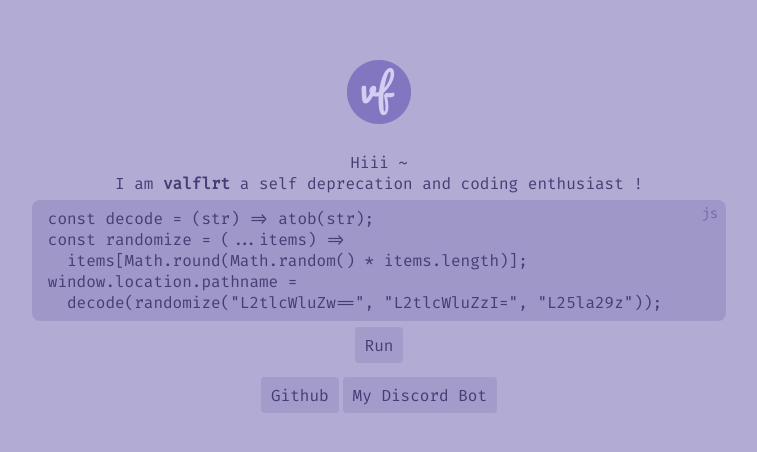
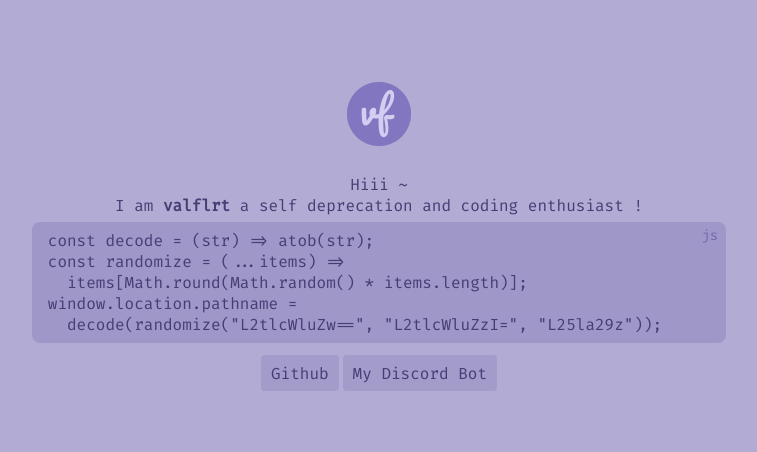
Before and after one commit to valflrt/old.valflrt.dev, a plain HTML site: page index.html in a window 1280 px wide. Shown: the part 160-612 px from the top of the page, without its empty margins (261-1018 px from the left). Drawn offline with Linux system fonts and the light colour scheme.

Commit message:
edit index.html

```diff
--- a/index.html
+++ b/index.html
@@ -67,9 +67,6 @@ const randomize = (...items) =>
 window.location.pathname =
   decode(randomize("L2tlcWluZw==", "L2tlcWluZzI=", "L25la29z"));</pre
           >
-          <div class="button-wrapper">
-            <span onclick="eval(document.getElementById('changelocation').innerText)" class="button">Run</a>
-          </div>
         </div>
         <div class="buttons">
           <div class="button-wrapper">
```
